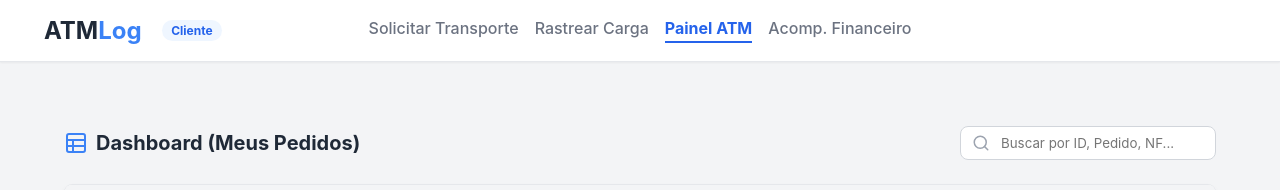
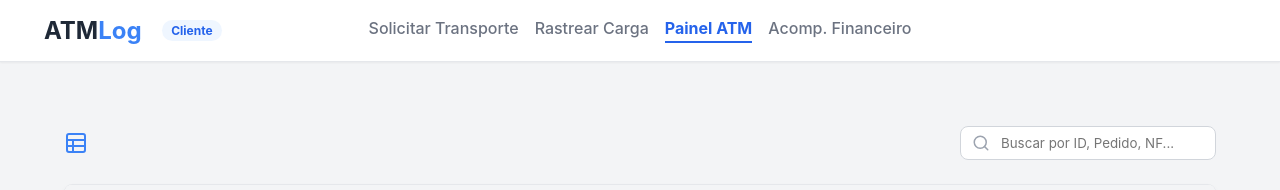
Before and after one commit to ItsNotNatan/TransportViewerClient, a React (Vite) app: page /painelatm in a window 1280 px wide. Shown: the top 190 px of the page. Built offline with nearby package versions, Linux system fonts and the light colour scheme; no server answers.

Commit message:
Add files via upload

```diff
--- a/src/pages/PainelAtm/PainelAtm.jsx
+++ b/src/pages/PainelAtm/PainelAtm.jsx
@@ -70,7 +70,7 @@ export default function PainelAtm() {
     <>
       <section className="fade-in section-dashboard">
         <div className="section-header">
-          <h3 className="section-title"><TableList size={24} className="text-primary" /> Dashboard (Meus Pedidos)</h3>
+          <h3 className="section-title"><TableList size={24} className="text-primary" /></h3>
           <div className="search-wrapper">
             <Search className="search-icon" size={18} />
             <input type="text" placeholder="Buscar por ID, Pedido, NF..." className="search-input" value={searchTerm} onChange={(e) => setSearchTerm(e.target.value)} />
```
